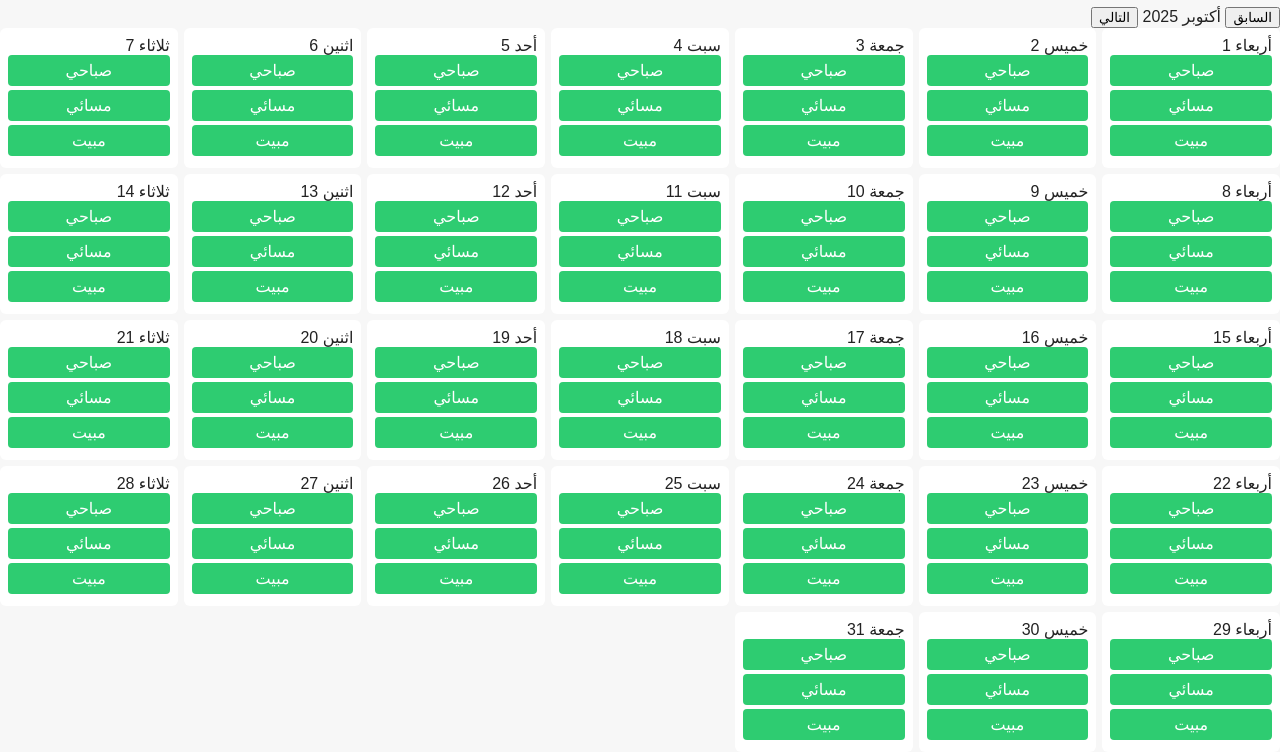
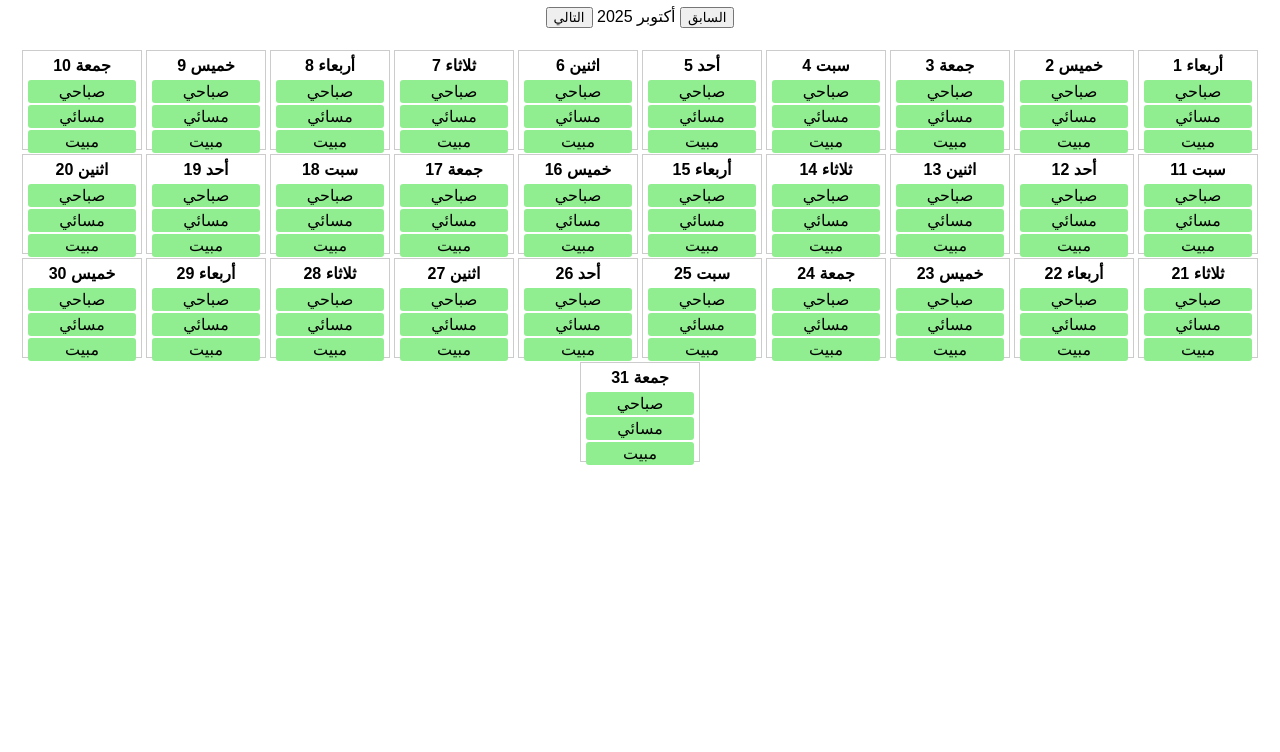
Before and after one commit to Avoria93/Avoria, a plain HTML site: page index.html in a window 1280 px wide. Shown: the part 74-826 px from the top of the page. After the commit the page ends 800 px from the top, so only its background shows below. Drawn offline with Linux system fonts and the light colour scheme; no server answers.

Commit message:
Update style.css

```diff
--- a/style.css
+++ b/style.css
@@ -1,20 +1,9 @@
-
-/* style.css - responsive simple calendar */
-*{box-sizing:border-box;font-family:Arial,Helvetica,sans-serif}
-body{margin:0;padding:0;background:#f7f7f7;color:#222;direction:rtl}
-header{background:#004466;color:#fff;padding:12px 16px;display:flex;align-items:center;justify-content:space-between}
-header h1{margin:0;font-size:18px}
-.site-name{font-weight:bold}
-main{padding:12px}
-#controls{display:flex;gap:8px;align-items:center;justify-content:center;margin-bottom:12px;flex-wrap:wrap}
-#calendar, #calendarA{display:grid;grid-template-columns:repeat(7,1fr);gap:6px}
-.day{background:#fff;padding:8px;border-radius:6px;min-height:80px;display:flex;flex-direction:column;justify-content:flex-start}
-.date-line{font-weight:bold;margin-bottom:6px}
-.slot{padding:6px;border-radius:4px;margin-bottom:4px;cursor:pointer;text-align:center;color:#fff}
-.slot.available{background:#2ecc71} /* green available */
-.slot.booked{background:#e74c3c} /* red booked */
-.centered{max-width:360px;margin:20px auto;padding:12px;background:#fff;border-radius:8px;box-shadow:0 2px 6px rgba(0,0,0,0.08)}
-@media(max-width:700px){
-  .day{min-height:100px;padding:6px}
-  header h1{font-size:16px}
-}
+body { font-family: Arial, sans-serif; direction: rtl; text-align: center; }
+h1 { color: #2E8B57; }
+#calendar, #admin-calendar { display: flex; flex-wrap: wrap; justify-content: center; margin-top: 20px; }
+.day { border: 1px solid #ccc; padding: 5px; margin: 2px; width: 120px; height: 100px; box-sizing: border-box; }
+.day .date { font-weight: bold; margin-bottom: 5px; }
+.slot { margin: 2px 0; padding: 2px; border-radius: 3px; cursor: pointer; }
+.slot.available { background-color: #90EE90; }
+.slot.booked { background-color: #FF7F7F; }
+#calendar-controls { margin: 10px; }
```
